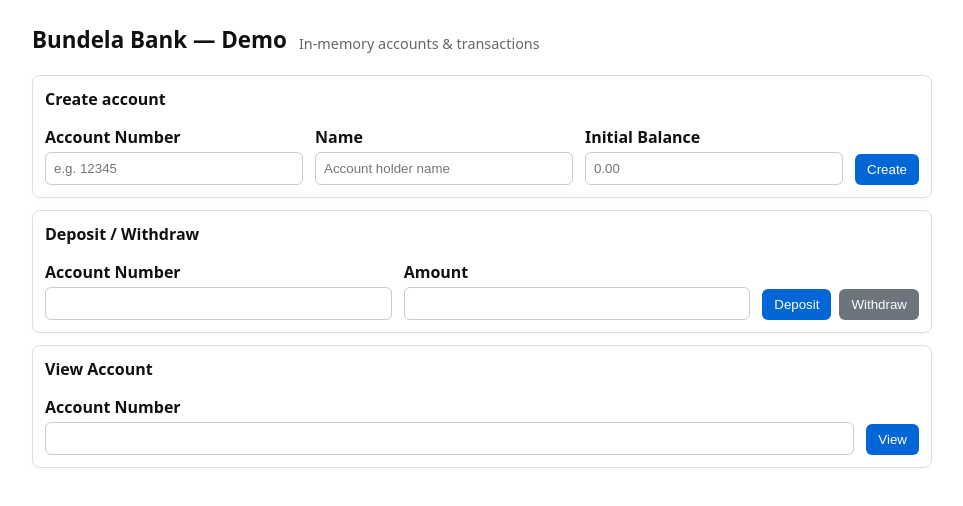
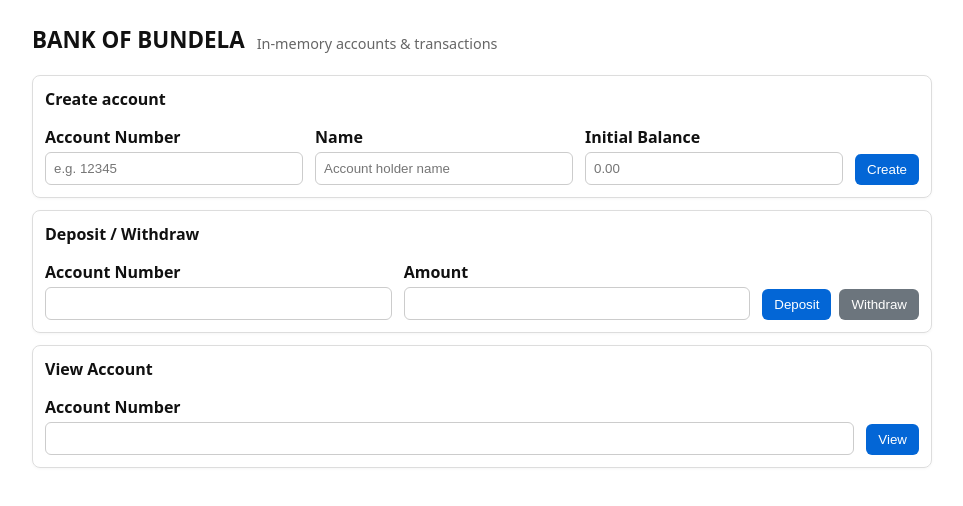
Before and after one commit to chirag2970/localrepo, a plain HTML site: page index.html in a window 1280 px wide. Shown: the whole page, without its empty margins (158-1121 px from the left). Drawn offline with Linux system fonts and the light colour scheme.

Commit message:
Update index.html

```diff
--- a/index.html
+++ b/index.html
@@ -26,7 +26,7 @@
 </head>
 <body>
   <header>
-    <h1>Bundela Bank — Demo</h1>
+    <h1>BANK OF BUNDELA</h1>
     <div class="muted">In-memory accounts & transactions</div>
   </header>
 
```
